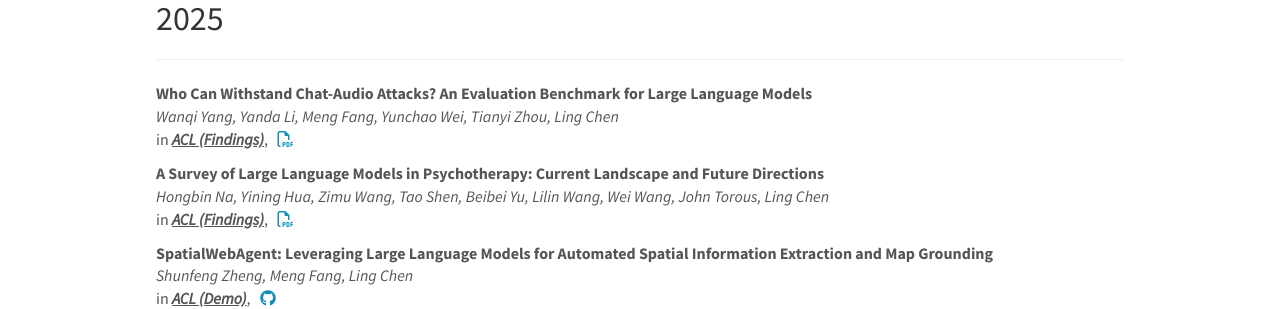
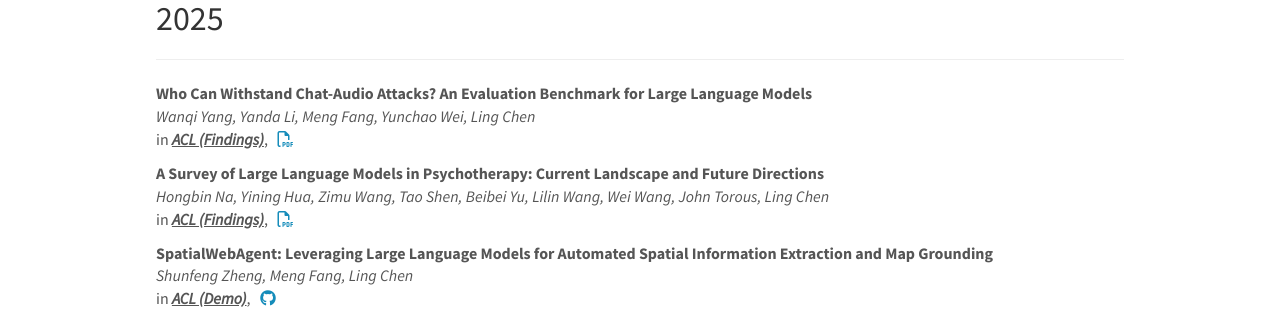
Before and after one commit to utsnlp/utsnlp.github.io, a Jekyll site: the page built from _pages/publications.md, in a window 1280 px wide and 900 px high. Shown: the part 159-468 px from the top of the window. Built offline with Jekyll 4.4.1, drawn with Linux system fonts in a browser that asks for light colours; nearby versions of some CDN libraries.

Commit message:
update authors

```diff
--- a/_data/publist.yml
+++ b/_data/publist.yml
@@ -1,6 +1,6 @@
 - title: "Who Can Withstand Chat-Audio Attacks? An Evaluation Benchmark for Large Language Models"
   year: 2025
-  authors: Wanqi Yang, Yanda Li, Meng Fang, Yunchao Wei, Tianyi Zhou, Ling Chen
+  authors: Wanqi Yang, Yanda Li, Meng Fang, Yunchao Wei, Ling Chen
   venue: ACL (Findings)
   link:
     url: https://arxiv.org/abs/2411.14842
```
